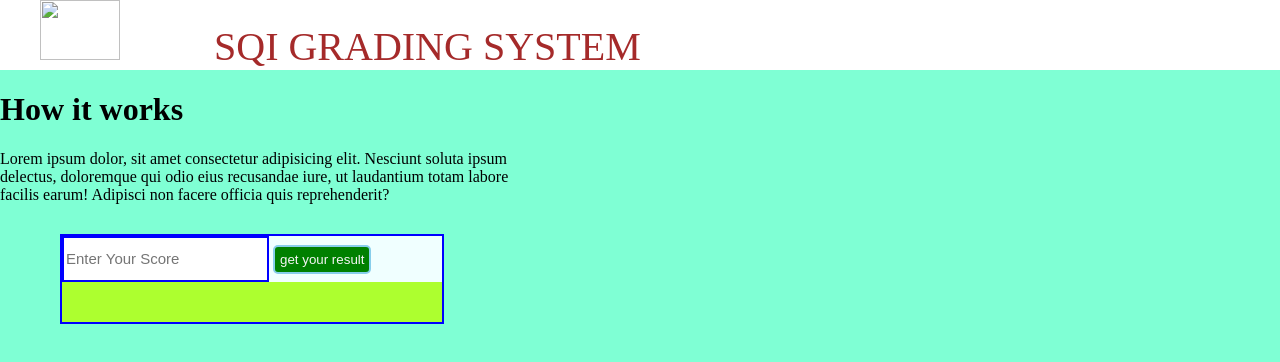
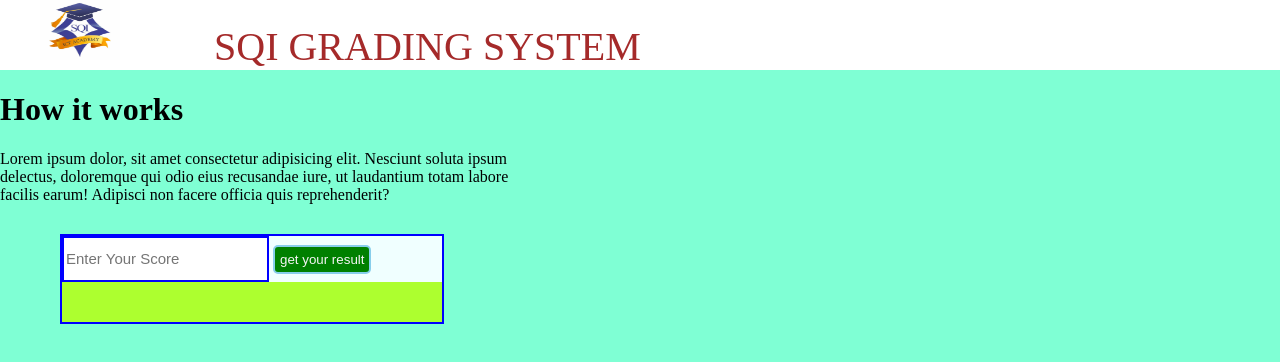
Before and after one commit to Johnson2903/gradingSystem, a plain HTML site: page index.html in a window 1280 px wide. Drawn offline with Linux system fonts and the light colour scheme.

Commit message:
Update index.html

```diff
--- a/index.html
+++ b/index.html
@@ -11,7 +11,7 @@
     <script src="index.js"></script>
 
     <div class="header">
-        <img src="image/nn.jpg">
+        <img src="nn.jpg">
      <span class="sqi">SQI GRADING SYSTEM</span>
       </div>
       <div class="play">
```
